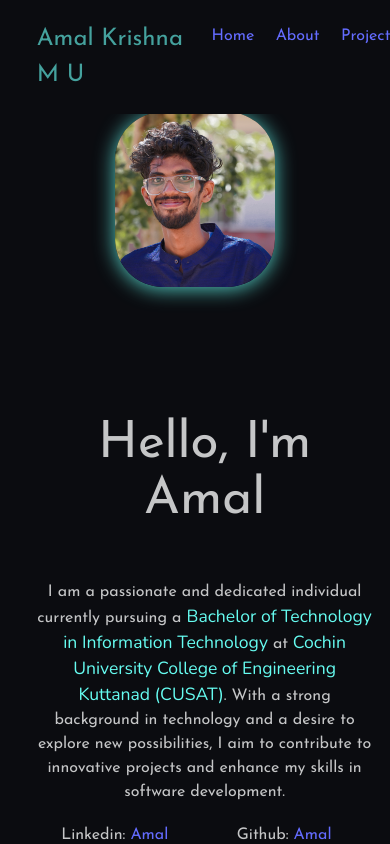
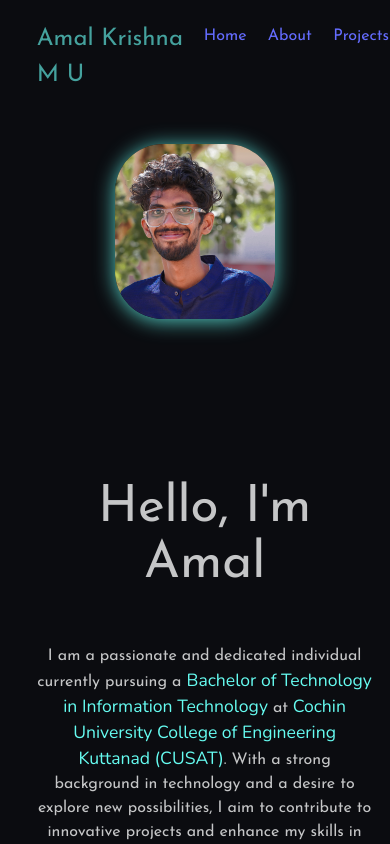
Before and after one commit to amal-krishna-m-u/amalmullangath, a React (Vite) app: page / in a window 390 px wide. Shown: the top 844 px of the page. Built offline with nearby package versions, Linux system fonts and the light colour scheme.

Commit message:
feat(app.css): update margin for mobile device

```diff
--- a/src/App.css
+++ b/src/App.css
@@ -74,7 +74,7 @@ body
   position: fixed;
   display: flex;
   top: 0;
-  width: 97%;
+  width: 95%;
   background-color: #0b0c10;
   padding: 1.3em;
   z-index: 1000; /* Ensure the navigation stays above other content */
@@ -230,7 +230,7 @@ img {
 
   max-width: 10em;
   display: block;
-  margin: 6em auto; /* This will center the image horizontally */
+  margin: 8em auto; /* This will center the image horizontally */
 border-radius: 3em;
 border: #0b0c10;
 /* Adjust the values based on your preference */
```
